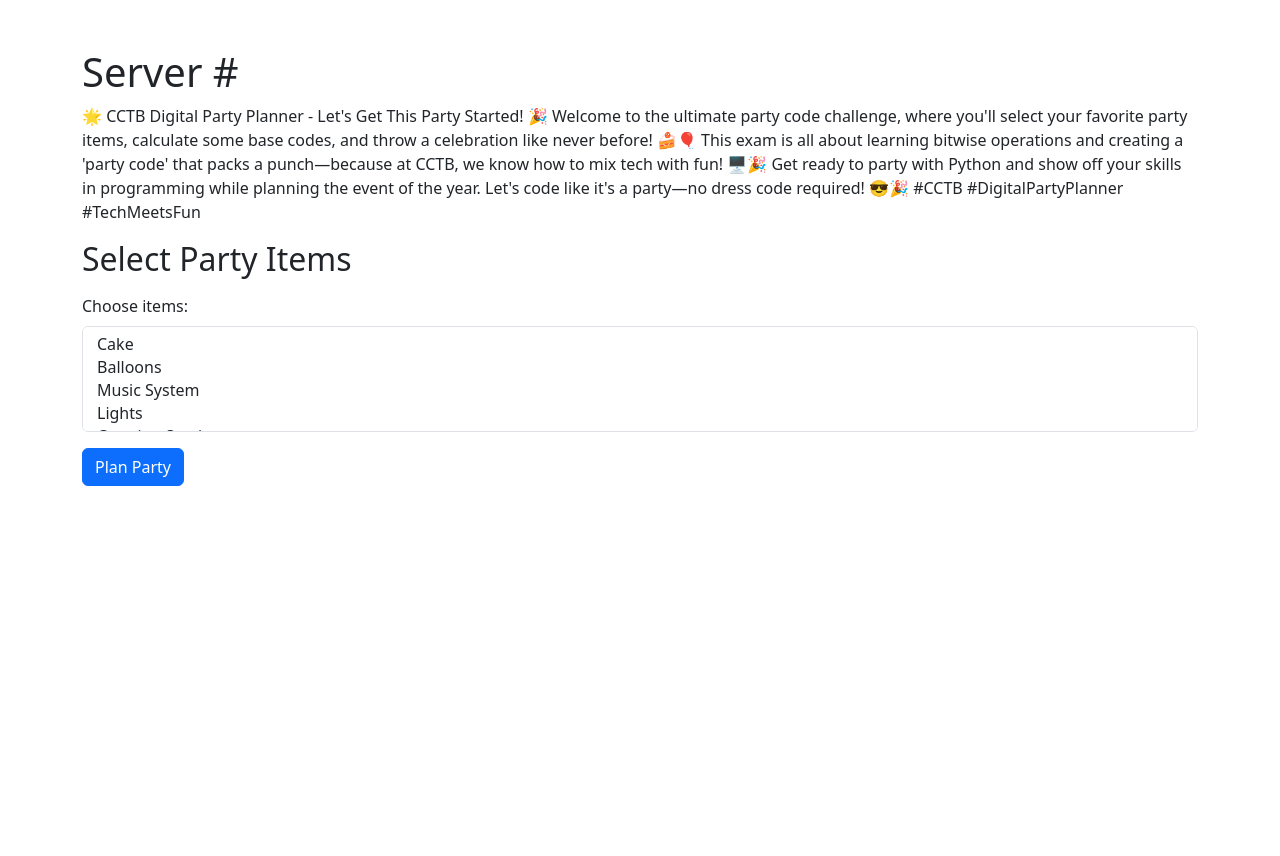
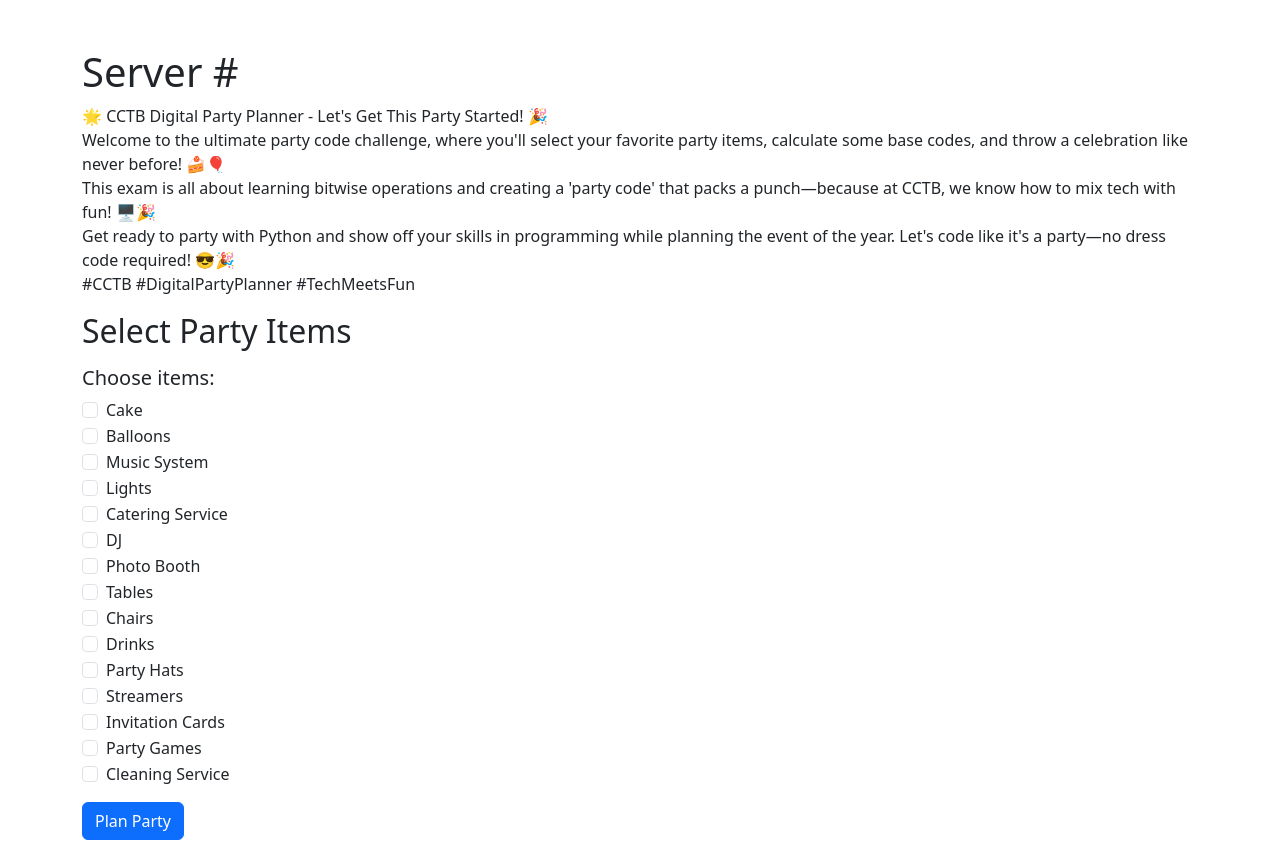
Before and after one commit to Sama3liz/IST105FINAL, a PHP site: page / in a window 1280 px wide. Before the commit the page ends 486 px from the top, so only its background shows below. Run offline with PHP 8.4, Linux system fonts and the light colour scheme.

Commit message:
Change for checkbox

```diff
--- a/index.php
+++ b/index.php
@@ -19,36 +19,79 @@
     <h1>Server #</h1>
     <p>
         🌟 CCTB Digital Party Planner - Let's Get This Party Started! 🎉
-
+        <br>
         Welcome to the ultimate party code challenge, where you'll select your favorite party items, calculate some base codes, and throw a celebration like never before! 🍰🎈
-
+        <br>
         This exam is all about learning bitwise operations and creating a 'party code' that packs a punch—because at CCTB, we know how to mix tech with fun! 🖥️🎉
-
+        <br>
         Get ready to party with Python and show off your skills in programming while planning the event of the year. Let's code like it's a party—no dress code required! 😎🎉
-
+        <br>
         #CCTB #DigitalPartyPlanner #TechMeetsFun
     </p>
     <h2 class="mb-3">Select Party Items</h2>
-    <form action="process.php" method="get" class="mb-3">
+    <form action="index.php" method="get" class="mb-3">
         <div class="mb-3">
-            <label for="items" class="form-label">Choose items:</label>
-            <select class="form-select" name="items" id="items" multiple>
-                <option value="0">Cake</option>
-                <option value="1">Balloons</option>
-                <option value="2">Music System</option>
-                <option value="3">Lights</option>
-                <option value="4">Catering Service</option>
-                <option value="5">DJ</option>
-                <option value="6">Photo Booth</option>
-                <option value="7">Tables</option>
-                <option value="8">Chairs</option>
-                <option value="9">Drinks</option>
-                <option value="10">Party Hats</option>
-                <option value="11">Streamers</option>
-                <option value="12">Invitation Cards</option>
-                <option value="13">Party Games</option>
-                <option value="14">Cleaning Service</option>
-            </select>
+            <h5>Choose items:</h5>
+            <div class="form-check">
+                <input class="form-check-input" type="checkbox" name="items[]" value="0" id="cake">
+                <label class="form-check-label" for="cake">Cake</label>
+            </div>
+            <div class="form-check">
+                <input class="form-check-input" type="checkbox" name="items[]" value="1" id="balloons">
+                <label class="form-check-label" for="balloons">Balloons</label>
+            </div>
+            <div class="form-check">
+                <input class="form-check-input" type="checkbox" name="items[]" value="2" id="music">
+                <label class="form-check-label" for="music">Music System</label>
+            </div>
+            <div class="form-check">
+                <input class="form-check-input" type="checkbox" name="items[]" value="3" id="lights">
+                <label class="form-check-label" for="lights">Lights</label>
+            </div>
+            <div class="form-check">
+                <input class="form-check-input" type="checkbox" name="items[]" value="4" id="catering">
+                <label class="form-check-label" for="catering">Catering Service</label>
+            </div>
+            <div class="form-check">
+                <input class="form-check-input" type="checkbox" name="items[]" value="5" id="dj">
+                <label class="form-check-label" for="dj">DJ</label>
+            </div>
+            <div class="form-check">
+                <input class="form-check-input" type="checkbox" name="items[]" value="6" id="photo">
+                <label class="form-check-label" for="photo">Photo Booth</label>
+            </div>
+            <div class="form-check">
+                <input class="form-check-input" type="checkbox" name="items[]" value="7" id="tables">
+                <label class="form-check-label" for="tables">Tables</label>
+            </div>
+            <div class="form-check">
+                <input class="form-check-input" type="checkbox" name="items[]" value="8" id="chairs">
+                <label class="form-check-label" for="chairs">Chairs</label>
+            </div>
+            <div class="form-check">
+                <input class="form-check-input" type="checkbox" name="items[]" value="9" id="drinks">
+                <label class="form-check-label" for="drinks">Drinks</label>
+            </div>
+            <div class="form-check">
+                <input class="form-check-input" type="checkbox" name="items[]" value="10" id="hats">
+                <label class="form-check-label" for="hats">Party Hats</label>
+            </div>
+            <div class="form-check">
+                <input class="form-check-input" type="checkbox" name="items[]" value="11" id="streamers">
+                <label class="form-check-label" for="streamers">Streamers</label>
+            </div>
+            <div class="form-check">
+                <input class="form-check-input" type="checkbox" name="items[]" value="12" id="invitation">
+                <label class="form-check-label" for="invitation">Invitation Cards</label>
+            </div>
+            <div class="form-check">
+                <input class="form-check-input" type="checkbox" name="items[]" value="13" id="games">
+                <label class="form-check-label" for="games">Party Games</label>
+            </div>
+            <div class="form-check">
+                <input class="form-check-input" type="checkbox" name="items[]" value="14" id="cleaning">
+                <label class="form-check-label" for="cleaning">Cleaning Service</label>
+            </div>
         </div>
         <button type="submit" class="btn btn-primary">Plan Party</button>
     </form>
```
